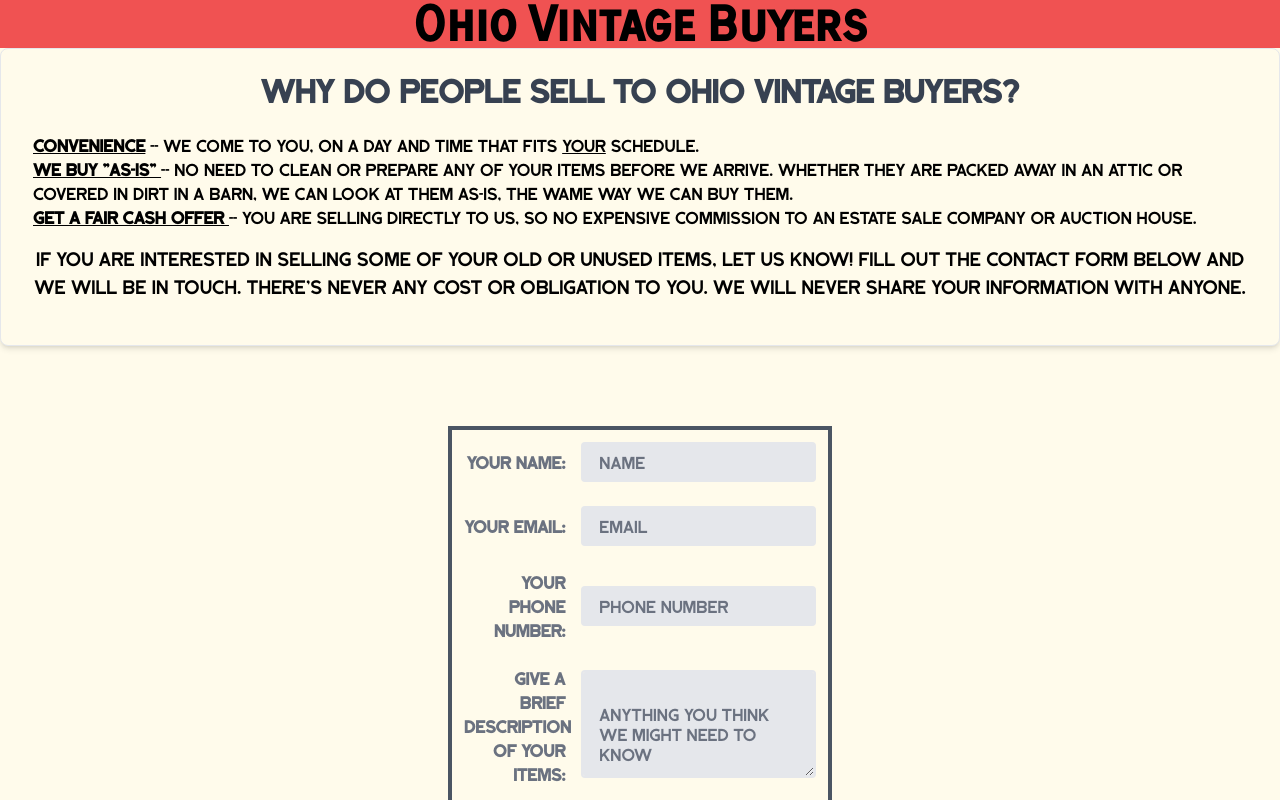
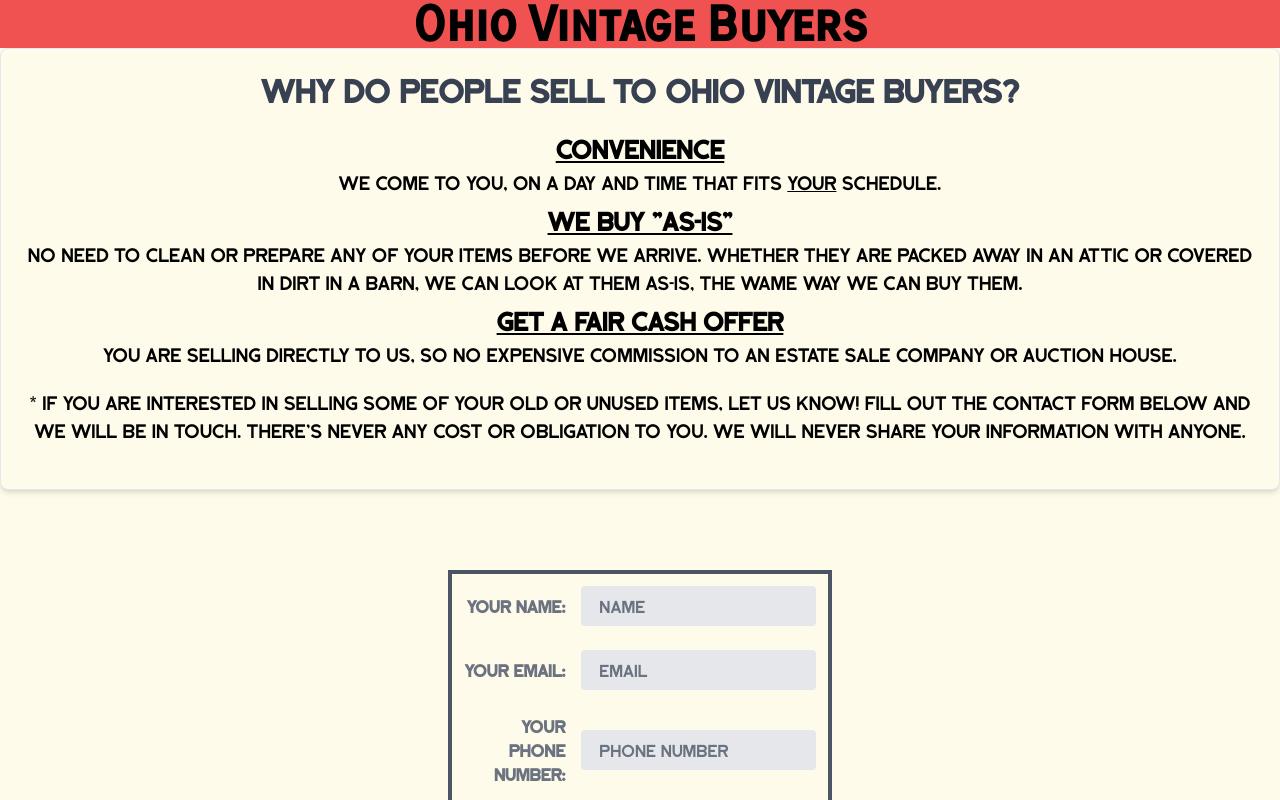
Before and after one commit to wolfy1313/OhioVintageBuyersReact, a React (Create React App) app in the folder ohio_vintage_buyers_react/: page / in a window 1280 px wide. Shown: the top 800 px of the page. Built offline with nearby package versions, Linux system fonts and the light colour scheme; the HTML template or start-up script is replaced by a standard one.

Commit message:
style PageInfo.tsx

```diff
--- a/ohio_vintage_buyers_react/src/components/PageInfo.tsx
+++ b/ohio_vintage_buyers_react/src/components/PageInfo.tsx
@@ -11,14 +11,21 @@
       <h5 className="mb-2 text-3xl font-bold text-gray-700 dark:text-white">
         Why do people sell to Ohio Vintage Buyers?
       </h5>
-      <ul className='text-left ml-2'>
-        <li><strong><u>Convenience</u></strong> -- We come to you, on a day and time that fits <u>YOUR</u> schedule. </li>
-        <li><strong><u>We Buy "As-Is" </u></strong>-- No need to clean or prepare any of your items before we arrive. Whether they are packed away in an attic or covered in dirt in a barn, we can look at them as-is, the wame way we can buy them.</li>
-        <li><strong><u>Get a Fair Cash Offer </u></strong>-- You are selling directly to us, so no expensive commission to an estate sale company or auction house.</li>
+      <ul>
+        <li className='text-2xl text-center underline font-bold mb-1'>Convenience</li>
+
+        <li className='text-lg text-center mb-1'>We come to you, on a day and time that fits <u>YOUR</u> schedule. </li>
+
+        <li className='text-2xl text-center underline font-bold mt-2 mb-1'>We Buy "As-Is"
+        </li>
+        <li className='text-lg text-center mb-1'>No need to clean or prepare any of your items before we arrive. Whether they are packed away in an attic or covered in dirt in a barn, we can look at them as-is, the wame way we can buy them.</li>
+        <li className='text-2xl text-center underline font-bold mt-2 mb-1'>Get a Fair Cash Offer
+        </li>
+        <li className='text-lg text-center mb-1'>You are selling directly to us, so no expensive commission to an estate sale company or auction house.</li>
         <li></li>
       </ul>
       <p className="mb-5 text-base text-black dark:text-gray-400 sm:text-lg">
-        If you are interested in selling some of your old or unused items, let us know! Fill out the contact form below and we will be in touch. There's never any cost or obligation to you. WE WILL NEVER SHARE YOUR INFORMATION WITH ANYONE.
+        * If you are interested in selling some of your old or unused items, let us know! Fill out the contact form below and we will be in touch. There's never any cost or obligation to you. WE WILL NEVER SHARE YOUR INFORMATION WITH ANYONE.
       </p>
     </Card>
   )
```
